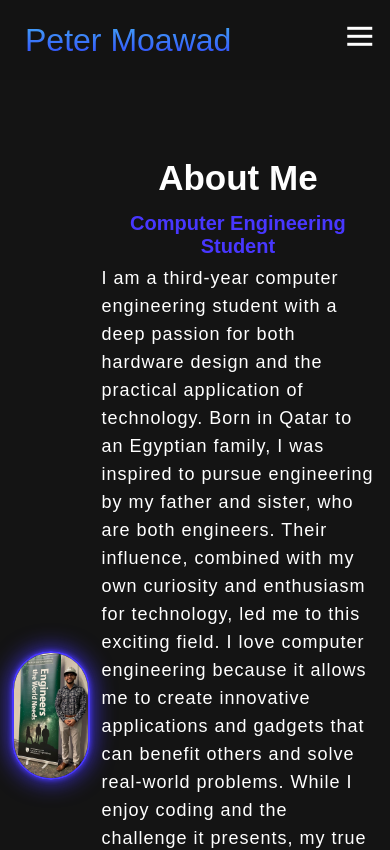
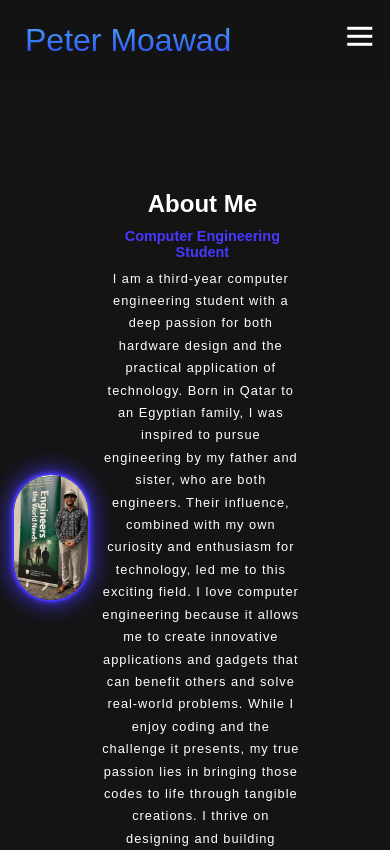
Before and after one commit to petermoawad/Portfolio-Website, a plain HTML site: page about.html in a window 390 px wide. Shown: the top 850 px of the page. Drawn offline with Linux system fonts and the light colour scheme.

Commit message:
Fixed mobile screen for about page

```diff
--- a/about.html
+++ b/about.html
@@ -34,6 +34,7 @@
        </nav>
     <section class="about">
         <img src="images/peter.jpg" alt="">
+        <div class="about-container">
         <div class="about-content">
                 <h1>About Me</h1>
                 <h5>Computer Engineering Student</h5>
@@ -52,6 +53,7 @@
                     </button>
                 </a>
         </div>
+    </div>
     </section>
 </body>
 <script src="app.js"></script>
--- a/styles.css
+++ b/styles.css
@@ -207,11 +207,11 @@
     align-items: center;
     justify-self: center;
     margin: 0 auto;
-    height: 92.4vh;
+    height: 91.6vh;
     background-color: #141414;
     z-index: 1;
     width: 100%;
-    max-width: 1300px;
+    max-width: 1100px;
     padding: 0 50px;
 }
 
@@ -354,7 +354,7 @@
     font-family: 'Poppins',sans-serif;
 }
 .about{
-    min-height: 92.4vh;
+    min-height: 91.6vh;
     width: 100%;
     padding: 78px 0px;
     background-color: #141414;
@@ -431,3 +431,73 @@ button:hover{
 .cv{
     margin-left: 0.5rem;
 }
+
+@media screen and (max-width: 760px) {
+    .about-container {
+        display: grid;
+        grid-template-columns: auto;
+        align-items: center;
+        justify-self: center;
+        width: 100%;
+        margin: 0 auto;
+        height: 90vh;
+    }
+
+    .about img {
+        align-self: center;
+        margin: 0 2rem;
+        display: block;
+        max-width: 100%;
+        height: auto;
+    }
+
+    .about-content h1 {
+        font-size: 2rem;
+        margin-top: 3rem;
+        text-align: center;
+    }
+
+    .about-content h5 {
+        font-size: 1rem;
+        text-align: center;
+    }
+
+    .about-content p {
+        margin-top: 1rem;
+        font-size: 0.9rem;
+        line-height: 1.5rem;
+        text-align: center;
+    }
+}
+
+@media screen and (max-width: 480px) {
+    .about-content {
+        grid-template-rows: auto 1fr;
+    }
+
+    .about img {
+        margin: 0 3%;
+        display: block;
+        max-width: 100%;
+        height: auto;
+    }
+
+    .about-content h1 {
+        font-size: 1.5rem;
+        margin-top: 2rem;
+    }
+
+    .about-content h5 {
+        font-size: 0.9rem;
+    }
+
+    .about-content p {
+        font-size: 0.8rem;
+        line-height: 1.4rem;
+        margin-top: 0.5rem;
+        margin-right: 0.2rem;
+    }
+    .about button{
+        font-size: 10px;
+    }
+}
```
